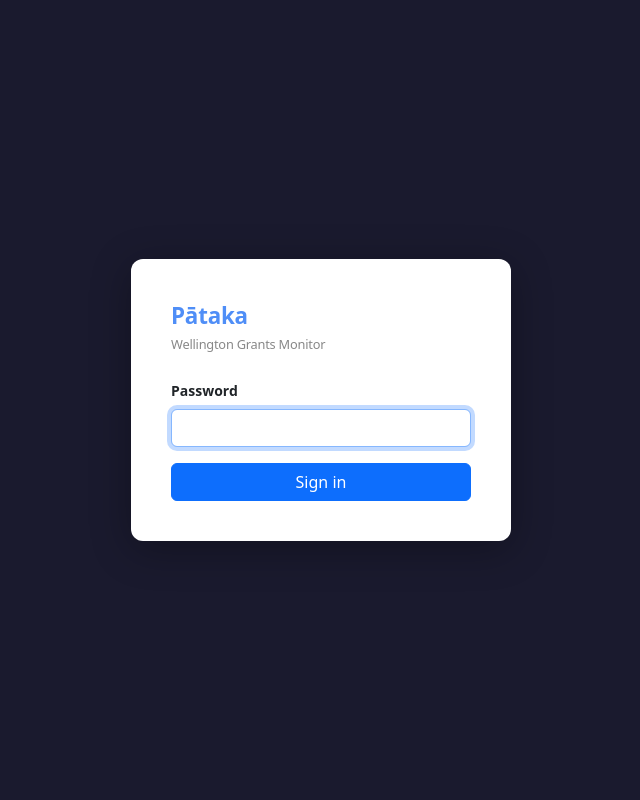
After one commit to georgeeeeeeeeeeeeee/pataka, a Flask app: page /login in a window 1280 px wide. The commit adds this page. Shown: the whole page, without its empty margins (319-959 px from the left). Run offline with Flask 3, Linux system fonts and the light colour scheme.

Commit message:
Add Render deployment: Postgres, auth, gunicorn
- Add psycopg2-binary and gunicorn to requirements
- Fix postgres:// -> postgresql:// URL for SQLAlchemy 2.x
- Load profile from PROFILE_JSON env var when profile.json absent (Render)
- Add PATAKA_PASSWORD session auth (optional — skipped if env var not set)
- Add login/logout routes and login.html template
- Add wsgi.py entry point for gunicorn + APScheduler
- Add render.yaml with free Postgres database and all required env vars

Co-Authored-By: Claude Sonnet 4.6 <noreply@anthropic.com>

```diff
--- a/app.py
+++ b/app.py
@@ -9,7 +9,7 @@ from io import BytesIO
 
 from flask import (
     Flask, render_template, request, redirect, url_for,
-    flash, jsonify, send_file, abort
+    flash, jsonify, send_file, abort, session
 )
 from flask_sqlalchemy import SQLAlchemy
 
@@ -37,6 +37,36 @@ def create_app() -> Flask:
 
 
 def _register_routes(app: Flask):
+
+    # ------------------------------------------------------------------
+    # Auth
+    # ------------------------------------------------------------------
+    @app.before_request
+    def require_login():
+        password = os.environ.get("PATAKA_PASSWORD", "")
+        if not password:
+            return  # No password set — open access (local dev)
+        if request.endpoint in ("login", "logout", "static"):
+            return
+        if not session.get("authenticated"):
+            return redirect(url_for("login", next=request.path))
+
+    @app.route("/login", methods=["GET", "POST"])
+    def login():
+        password = os.environ.get("PATAKA_PASSWORD", "")
+        error = None
+        if request.method == "POST":
+            if request.form.get("password") == password:
+                session["authenticated"] = True
+                next_url = request.args.get("next") or url_for("dashboard")
+                return redirect(next_url)
+            error = "Incorrect password — try again"
+        return render_template("login.html", error=error)
+
+    @app.route("/logout")
+    def logout():
+        session.clear()
+        return redirect(url_for("login"))
 
     # ------------------------------------------------------------------
     # Context processors
--- a/requirements.txt
+++ b/requirements.txt
@@ -10,3 +10,5 @@ markdown>=3.6.0
 fpdf2>=2.7.9
 lxml>=5.2.0
 python-dateutil>=2.9.0
+psycopg2-binary>=2.9.0
+gunicorn>=21.0.0
--- /dev/null
+++ b/templates/login.html
@@ -0,0 +1,33 @@
+<!DOCTYPE html>
+<html lang="en">
+<head>
+  <meta charset="UTF-8">
+  <meta name="viewport" content="width=device-width, initial-scale=1.0">
+  <title>Sign in — Pātaka</title>
+  <link href="https://cdn.jsdelivr.net/npm/bootstrap@5.3.3/dist/css/bootstrap.min.css" rel="stylesheet">
+  <style>
+    body { background: #1a1a2e; min-height: 100vh; display: flex; align-items: center; justify-content: center; }
+    .login-card { background: #fff; border-radius: 12px; padding: 2.5rem; width: 100%; max-width: 380px; box-shadow: 0 8px 40px rgba(0,0,0,0.3); }
+    .brand { color: #4f8ef7; font-size: 1.4rem; font-weight: 700; letter-spacing: -0.01em; }
+    .brand small { display: block; color: #888; font-size: 0.8rem; font-weight: 400; margin-top: 2px; }
+  </style>
+</head>
+<body>
+  <div class="login-card">
+    <div class="brand mb-4">
+      Pātaka
+      <small>Wellington Grants Monitor</small>
+    </div>
+    {% if error %}
+    <div class="alert alert-danger py-2 small">{{ error }}</div>
+    {% endif %}
+    <form method="post">
+      <div class="mb-3">
+        <label class="form-label small fw-semibold">Password</label>
+        <input type="password" name="password" class="form-control" autofocus autocomplete="current-password">
+      </div>
+      <button type="submit" class="btn btn-primary w-100">Sign in</button>
+    </form>
+  </div>
+</body>
+</html>
```
Also changed, not shown: config.py (+19 -4 lines), render.yaml (added, +30 -0 lines), templates/base.html (+8 -0 lines), wsgi.py (added, +8 -0 lines).
